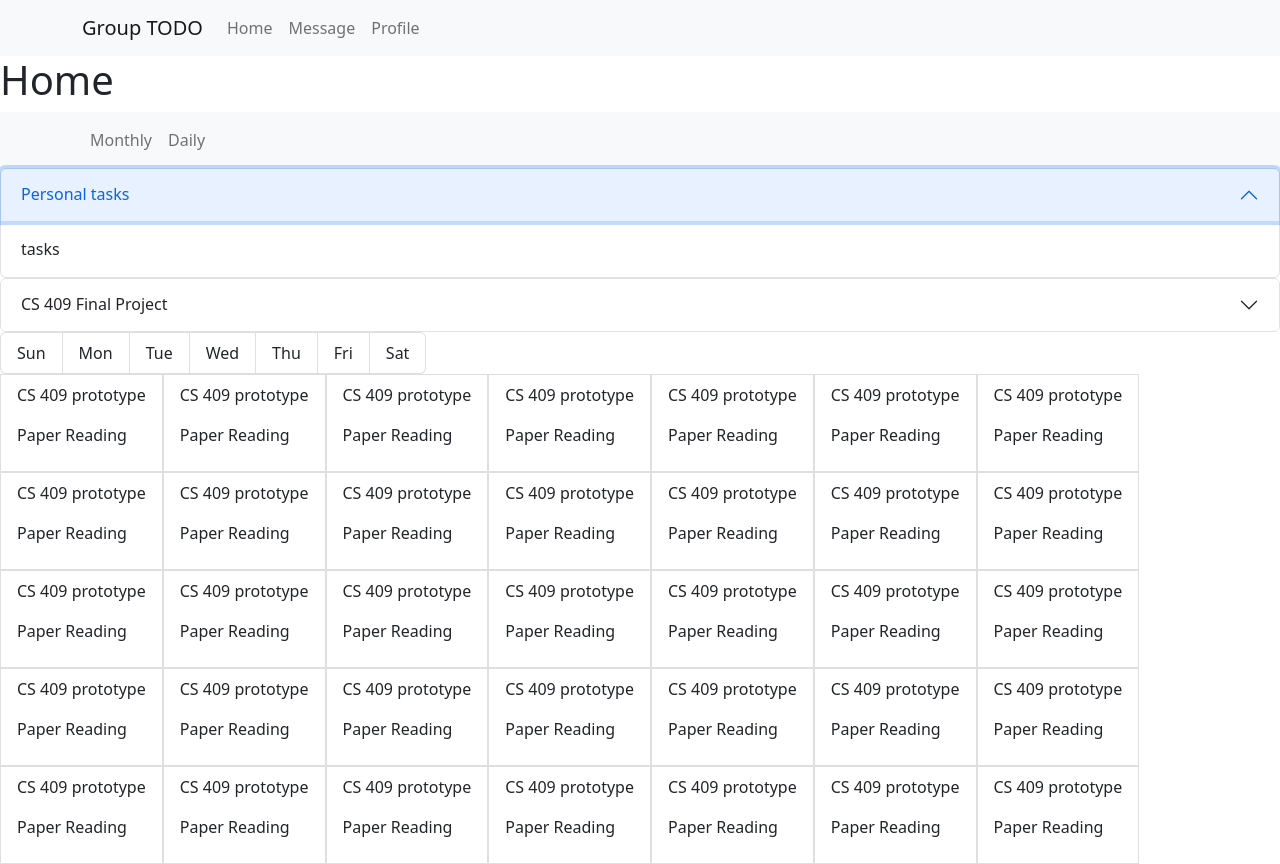
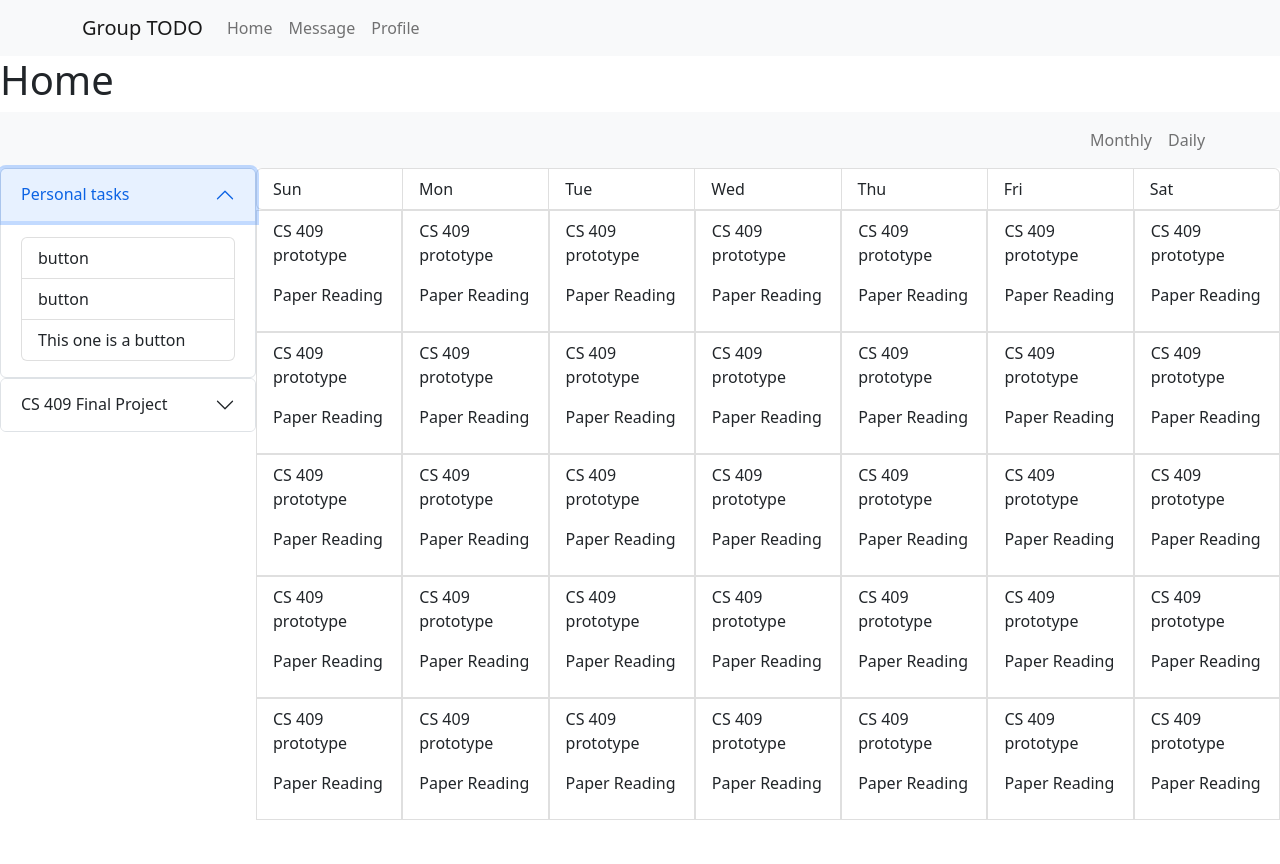
Before and after one commit to ShellyRiver/todolist_frontend, a React (Create React App) app: page /monthly in a window 1280 px wide. Both pictures are taken after a click on the button "Personal tasks". After the commit the page ends 820 px from the top, so only its background shows below. Built offline with nearby package versions, Linux system fonts and the light colour scheme.

Commit message:
add group list method buttons

```diff
--- /dev/null
+++ b/src/pages/Home.css
@@ -0,0 +1,21 @@
+.home {
+
+}
+
+.content {
+    display: flex;
+    flex-direction: row;
+}
+
+.groupList {
+    width: 25%;
+}
+
+.navContainer {
+    padding-left: 70%;
+    width: 10%;
+}
+
+.taskBoard {
+    width: 100%;
+}
--- a/src/pages/Home.tsx
+++ b/src/pages/Home.tsx
@@ -1,10 +1,20 @@
 import { Outlet, Link } from "react-router-dom";
+
 import Container from 'react-bootstrap/Container';
 import Nav from 'react-bootstrap/Nav';
 import Navbar from 'react-bootstrap/Navbar';
 import Accordion from 'react-bootstrap/Accordion';
+import ListGroup from 'react-bootstrap/ListGroup';
+
 import React, { useEffect } from 'react';
 import { useState } from 'react';
+import './Home.css'
+import { Alert } from "react-bootstrap";
+
+// 3 roles in a group
+const GROUPMEMBER: number = 1;
+const GROUPLEADER: number = 2;
+const GROUPCOLLABORATOR: number = 3;
 
 const groupNames: string[] = ["Personal tasks", "CS 409 Final Project"];
 
@@ -12,15 +22,21 @@ function Home() {
     return (
       <>
         <h1>Home</h1>
+        <div className="home">
           <div className="viewChoose">
             <Navigator />
           </div>
+          <div className="content">
             <div className="groupList">
               <GroupList />
             </div>
             <div className="taskBoard">
               <Outlet />
             </div>
+          </div>
+
+        </div>
+
       </>
     );
   };
@@ -42,7 +58,7 @@ function GroupList() {
           <Accordion.Item eventKey={groupNames[i]}>
             <Accordion.Header>{groupNames[i]}</Accordion.Header>
             <Accordion.Body>
-              tasks
+              {Buttons(1)}
             </Accordion.Body>
           </Accordion.Item>
         </div>
@@ -60,12 +76,63 @@ function GroupList() {
   )
 }
 
+// the control buttons of the group list
+// different methods based on role: 1) group member; 2) group leader; 3) collaborator
+function Buttons(role: number) {
+  if (role === GROUPMEMBER) {
+    return (
+      <ListGroup>
+        <ListGroup.Item action>
+          button
+        </ListGroup.Item>
+        <ListGroup.Item action>
+          button
+        </ListGroup.Item>
+        <ListGroup.Item action onClick={()=>console.log('button clicked')}>
+          This one is a button
+        </ListGroup.Item>
+      </ListGroup>
+    );
+  }
+  else if (role === GROUPLEADER) {
+    return (
+      <ListGroup>
+        <ListGroup.Item action>
+          button
+        </ListGroup.Item>
+        <ListGroup.Item action>
+          button
+        </ListGroup.Item>
+        <ListGroup.Item action onClick={()=>console.log('button clicked')}>
+          This one is a button
+        </ListGroup.Item>
+      </ListGroup>
+    );
+  }
+  else {  // collaborator
+    return (
+      <ListGroup>
+        <ListGroup.Item action>
+          button
+        </ListGroup.Item>
+        <ListGroup.Item action>
+          button
+        </ListGroup.Item>
+        <ListGroup.Item action onClick={()=>console.log('button clicked')}>
+          This one is a button
+        </ListGroup.Item>
+      </ListGroup>
+    );
+  }
+}
+
+
 // navigate to monthly view or daily view
 function Navigator() {
   return (
     <>
       <Navbar bg="light" variant="light">
-        <Container>
+        <Container className="navContainer">
           <Nav className="me-auto">
             <Nav.Link href="/monthly">Monthly</Nav.Link>
             <Nav.Link href="/daily">Daily</Nav.Link>
--- /dev/null
+++ b/src/pages/home/Monthly.css
@@ -0,0 +1,19 @@
+.weekTitles {
+    width: 100%;
+}
+
+.weekTitlesBox {
+    width: 100%;
+}
+
+.listGroupCol {
+    width: 100%;
+}
+
+.listGroupRow {
+    width: 100%;
+}
+
+.dateBox {
+    width: 100%;
+}
--- a/src/pages/home/Monthly.tsx
+++ b/src/pages/home/Monthly.tsx
@@ -2,6 +2,8 @@ import ListGroup from 'react-bootstrap/ListGroup';
 
 import React, { useEffect } from 'react';
 import { useState } from 'react';
+
+import './Monthly.css'
 
 // date list: should change based today's date and week
 // represent by date difference
@@ -30,7 +32,7 @@ function Monthly() {
       let listGroupRowComponent: any = [];
       for (let j in dates[i]) {
         listGroupRowComponent.push(
-          <div key={j}>
+          <div key={j} className='dateBox'>
             {DateBox(dates[i][j])}
           </div>
         );
@@ -86,12 +88,10 @@ function DateBox(difference: number) {
   }
 
   return (
-    <>
-      <ListGroup.Item className='dateBox'>
-        {/* <p>{today}</p>   // TODO: display today's date  */}
-        {taskComponent}
-      </ListGroup.Item>
-    </>
+    <ListGroup.Item>
+      {/* <p>{today}</p>   // TODO: display today's date  */}
+      {taskComponent}
+    </ListGroup.Item>
   );
 }
 
```
Also changed, not shown: src/pages/home/Daily.css (added). Lines whose indentation alone changed are shown as unchanged.
